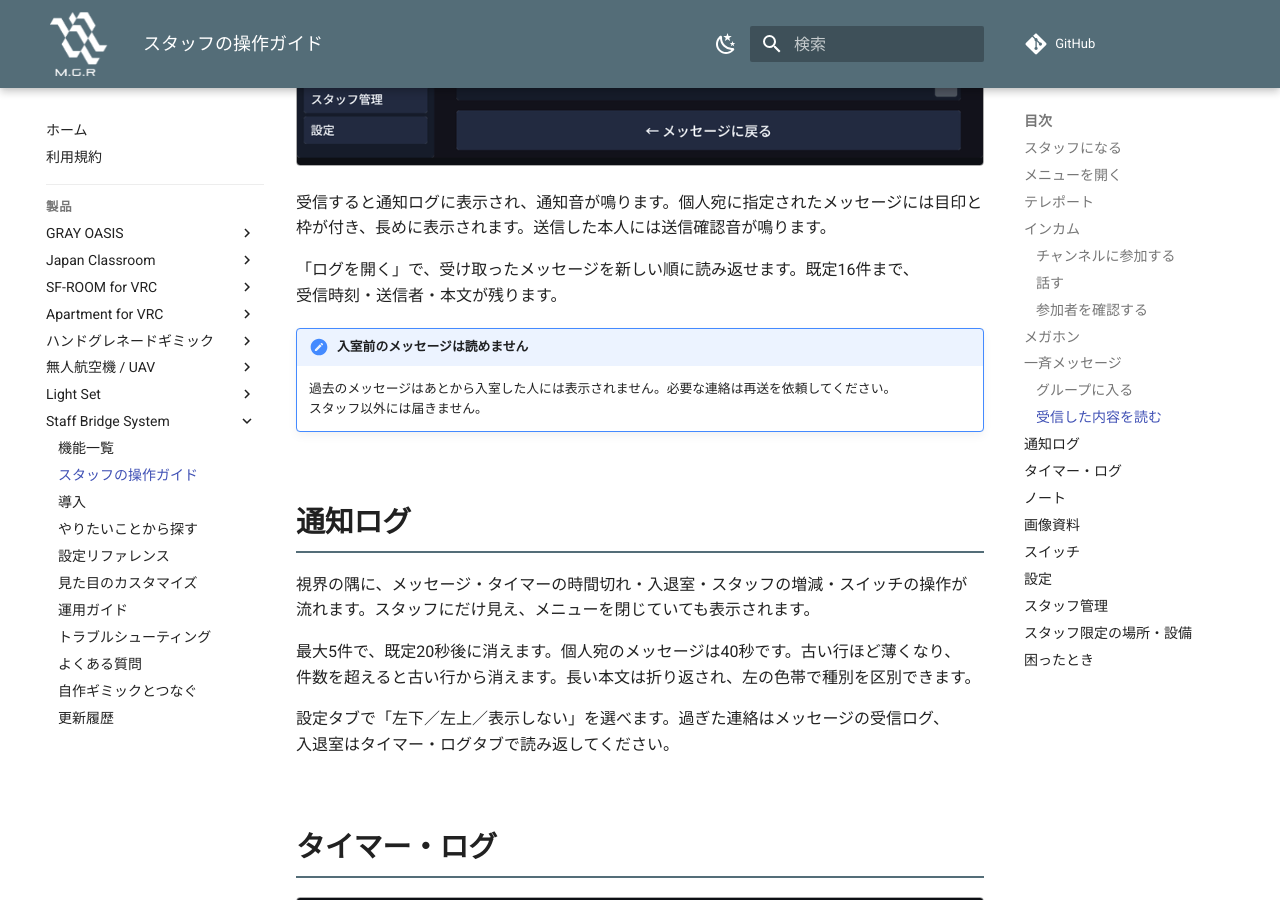
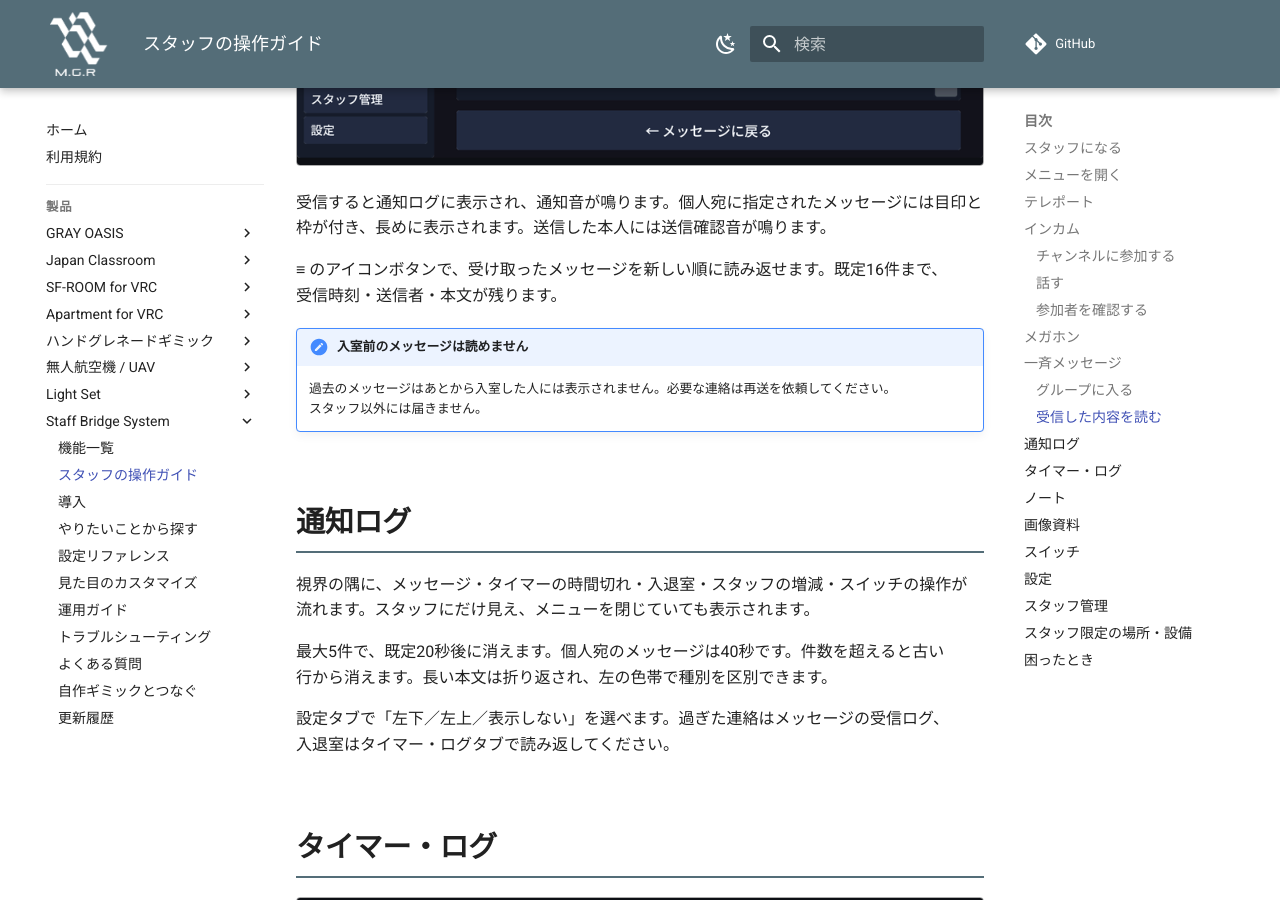
Before and after one commit to MAGURO-git/ProductArchive, an MkDocs documentation site: the page built from docs/staff-bridge-system/usage.md, in a window 1280 px wide and 900 px high, scrolled down 6868 px. Built offline with MkDocs 1.6.1 and Material for MkDocs 9.7.7, drawn with Linux system fonts in a browser that asks for light colours; comment, search, counter and statistics services are not loaded; some of the changed text lies outside the part shown.

Commit message:
SBSマニュアル: ページごとの照合で見つかった実装との食い違いを修正
Co-Authored-By: Claude Opus 5.5 <noreply@anthropic.com>

```diff
--- a/docs/staff-bridge-system/usage.md
+++ b/docs/staff-bridge-system/usage.md
@@ -72,7 +72,7 @@ DesktopキーとVRジェスチャーは、メニューを閉じていても使
 
 ### 参加者を確認する
 
-「メンバー」でチャンネルごとの参加者と、いま話している人を確認できます。自分の受信チャンネルで発話が始まったときと、全員が話し終えたときに小さな音が鳴ります。
+≡ のアイコンボタンでチャンネルごとの参加者と、いま話している人を確認できます。自分の受信チャンネルで発話が始まったときと、全員が話し終えたときに小さな音が鳴ります。
 
 メニューを閉じた状態でも、視界HUDに受信中のチャンネル名と発話者名（最大2名＋「他」）が表示されます（設定タブで表示のON／OFFを変更できます）。
 
@@ -114,7 +114,7 @@ DesktopキーとVRジェスチャーは、メニューを閉じていても使
 
 受信すると通知ログに表示され、通知音が鳴ります。個人宛に指定されたメッセージには目印と枠が付き、長めに表示されます。送信した本人には送信確認音が鳴ります。
 
-「ログを開く」で、受け取ったメッセージを新しい順に読み返せます。既定16件まで、受信時刻・送信者・本文が残ります。
+≡ のアイコンボタンで、受け取ったメッセージを新しい順に読み返せます。既定16件まで、受信時刻・送信者・本文が残ります。
 
 !!! note "入室前のメッセージは読めません"
     過去のメッセージはあとから入室した人には表示されません。必要な連絡は再送を依頼してください。スタッフ以外には届きません。
@@ -123,7 +123,7 @@ DesktopキーとVRジェスチャーは、メニューを閉じていても使
 
 視界の隅に、メッセージ・タイマーの時間切れ・入退室・スタッフの増減・スイッチの操作が流れます。スタッフにだけ見え、メニューを閉じていても表示されます。
 
-最大5件で、既定20秒後に消えます。個人宛のメッセージは40秒です。古い行ほど薄くなり、件数を超えると古い行から消えます。長い本文は折り返され、左の色帯で種別を区別できます。
+最大5件で、既定20秒後に消えます。個人宛のメッセージは40秒です。件数を超えると古い行から消えます。長い本文は折り返され、左の色帯で種別を区別できます。
 
 設定タブで「左下／左上／表示しない」を選べます。過ぎた連絡はメッセージの受信ログ、入退室はタイマー・ログタブで読み返してください。
 
@@ -143,7 +143,7 @@ DesktopキーとVRジェスチャーは、メニューを閉じていても使
 
 ![入退室ログ](images/menu-joinlog.png)
 
-下側の入退室ログは最新6行です。入室は緑、退室は赤で表示され、「ログを開く」で全画面になります。**自分が入室する前の出入りは含まれません。**
+右側の入退室ログは最新16行です。入室は緑、退室は赤で表示され、右上の ≡ ボタンで全画面になります。**自分が入室する前の出入りは含まれません。**
 
 ## ノート { #note }
 
@@ -235,7 +235,7 @@ SBSメニューからワールドのギミックを動かします。何が並
 
 | 一覧 | 操作 |
 |---|---|
-| 左の在室者 | 行を選んで確定すると、当日スタッフにする |
+| 左の「スタッフ以外」 | 行を選んで確定すると、当日スタッフにする |
 | 右の当日スタッフ | 行を選んで確定すると、当日スタッフから外す |
 
 常設スタッフは外せないため一覧に出ません。入退室で一覧が更新されると選択が解除されます。各一覧は既定32人までで、収まらない分は「他 N 人」と表示されます。
```
Also changed, not shown: docs/staff-bridge-system/for-developers.md (+1 -1 lines), docs/staff-bridge-system/howto.md (+1 -1 lines), docs/staff-bridge-system/install.md (+1 -1 lines), docs/staff-bridge-system/reference.md (+2 -2 lines), docs/staff-bridge-system/troubleshoot.md (+2 -2 lines).
